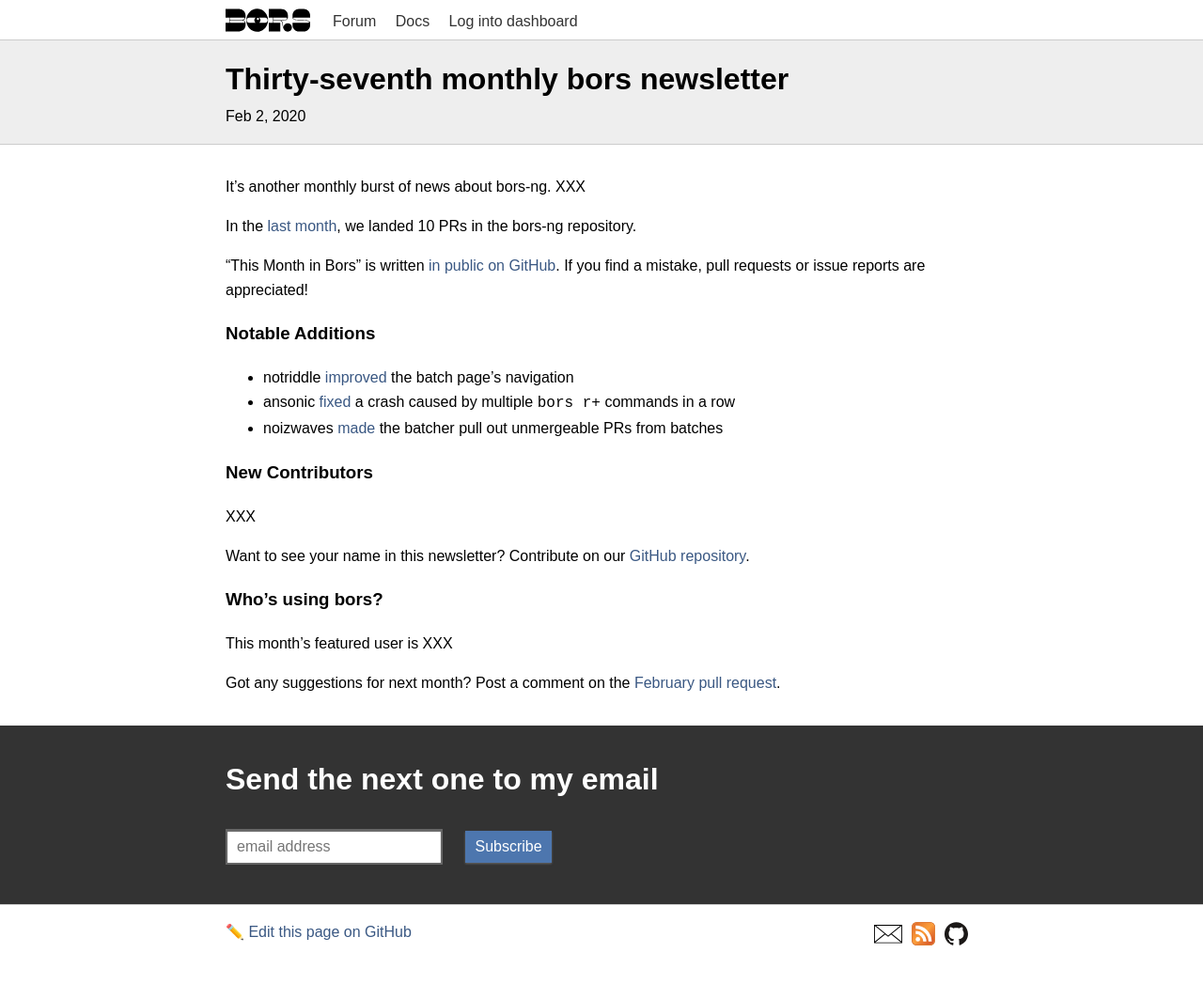
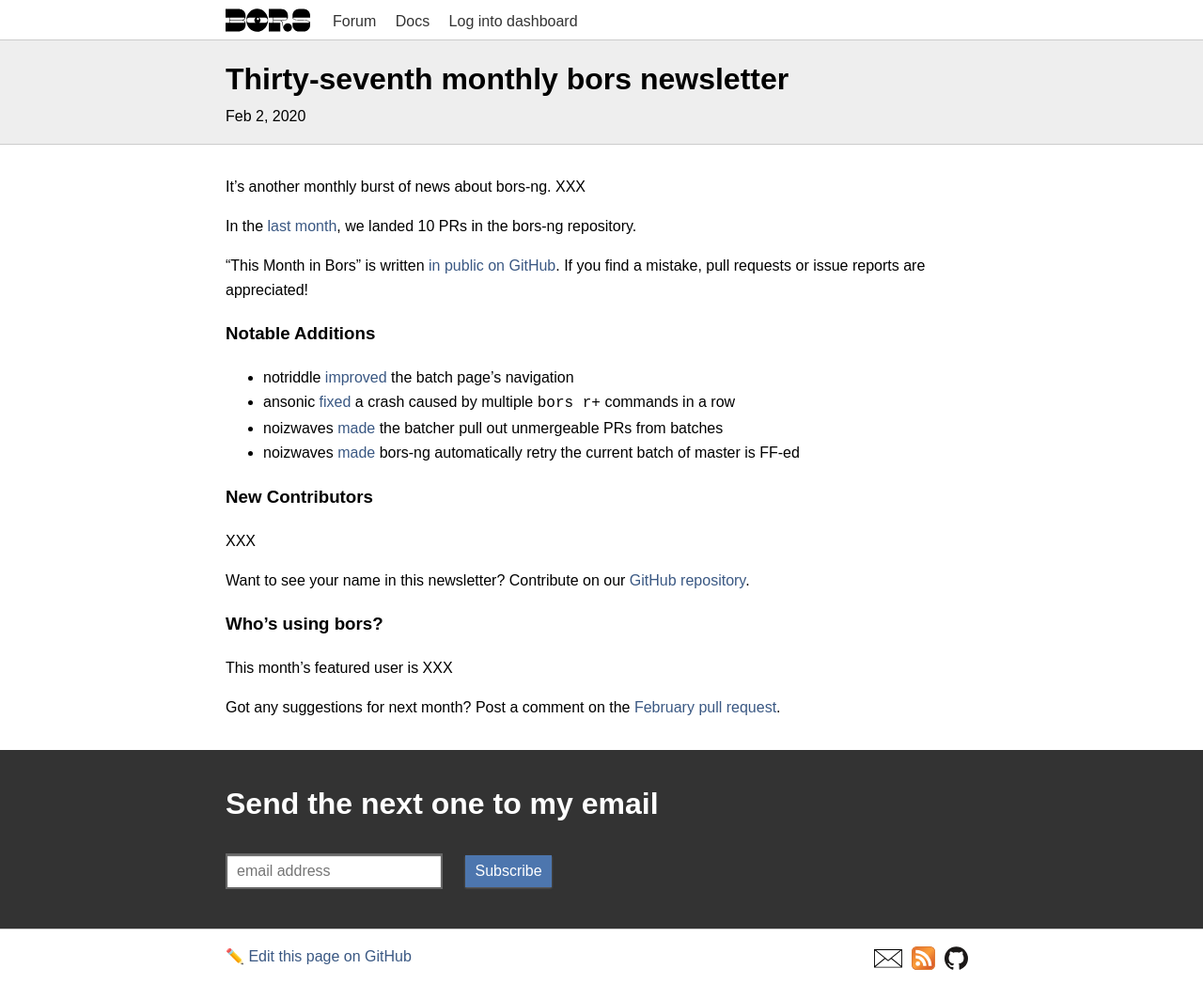
Before and after one commit to bors-ng/bors-ng.github.io, a Jekyll site: the page built from _posts/2020-02-01-tmib-37.md, in a window 1280 px wide. Shown: the whole page at 94% size. Built offline with Jekyll 4.4.1, drawn with Linux system fonts in a browser that asks for light colours; before the commit the page ends 1021 px from its top, so only the background shows below that.

Commit message:
Add bors-ng/bors-ng#859

```diff
--- a/_posts/2020-02-01-tmib-37.md
+++ b/_posts/2020-02-01-tmib-37.md
@@ -22,6 +22,7 @@
 * notriddle [improved](https://github.com/bors-ng/bors-ng/pull/836) the batch page's navigation
 * ansonic [fixed](https://github.com/bors-ng/bors-ng/pull/841) a crash caused by multiple `bors r+` commands in a row
 * noizwaves [made](https://github.com/bors-ng/bors-ng/pull/843) the batcher pull out unmergeable PRs from batches
+* noizwaves [made](https://github.com/bors-ng/bors-ng/pull/859) bors-ng automatically retry the current batch of master is FF-ed
 
 
 ### New Contributors
```
